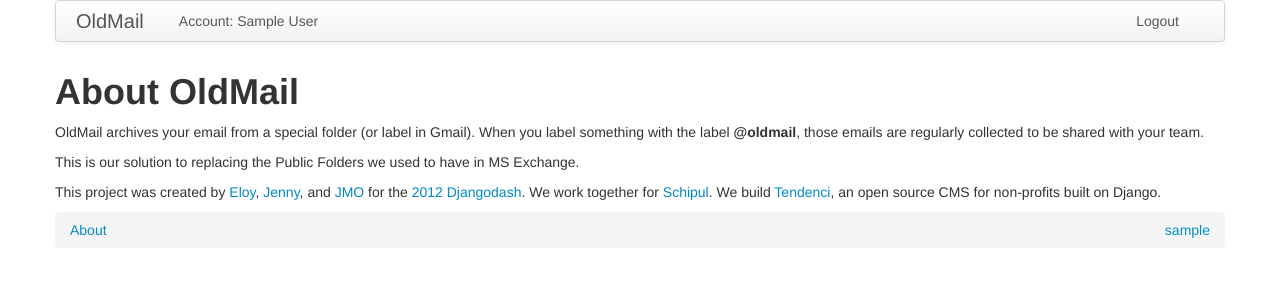
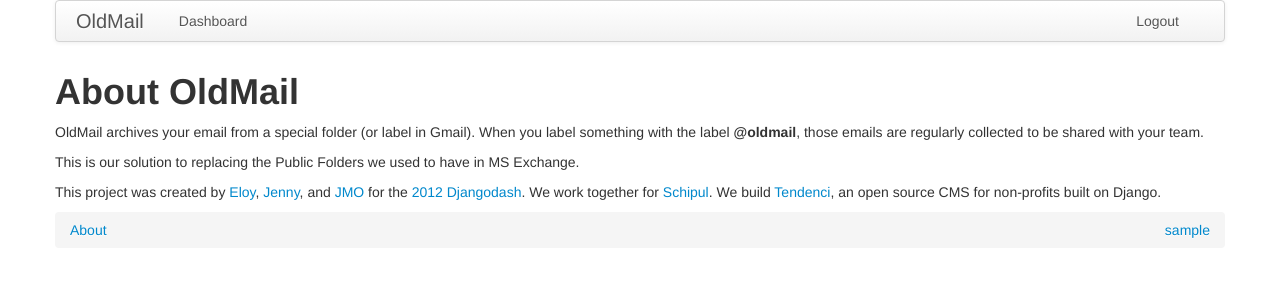
Before and after one commit to jmoswalt/djangodash2012, a Django app: page /about/ in a window 1280 px wide. Shown: the top 300 px of the page. Run offline with Django 3.2, Linux system fonts and the light colour scheme; a user stored in the database is signed in; tables that the repository leaves empty hold one stand-in row (values such as "Sample post"); parts of the project's set-up code (start-up, migrations or seed data) failed here and were passed over; some libraries are stand-ins or nearby versions.

Commit message:
Change link to be dashboard.

```diff
--- a/oldmail/templates/header.html
+++ b/oldmail/templates/header.html
@@ -21,7 +21,7 @@
 
 
           {% if request.user.is_authenticated and request.user.profile.account %}
-          <li><a href="{% url account_detail request.user.profile.account.slug %}">Account: {{ request.user.profile.account.name }}</a></li>
+          <li><a href="{% url account_detail request.user.profile.account.slug %}">Dashboard</a></li>
           {% endif %}
 
         </ul>
```
